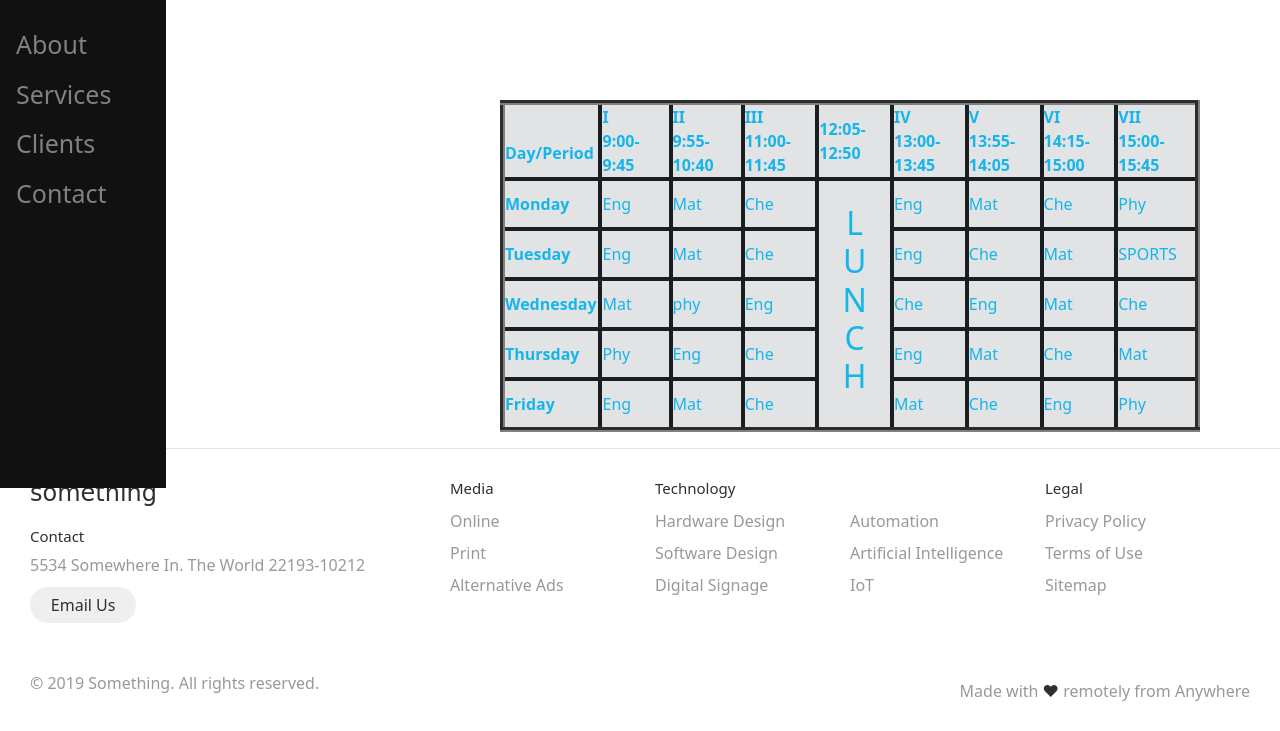
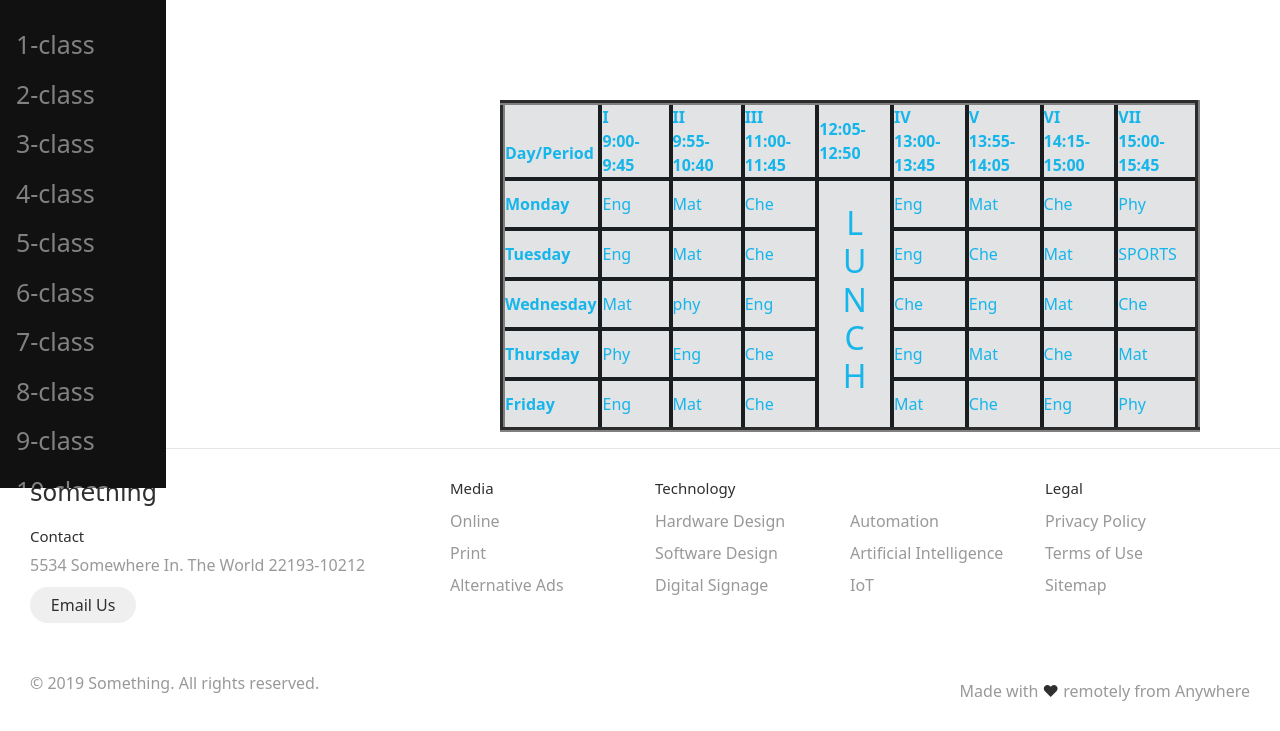
Before and after one commit to AndriiZanik/school_site, a Django app: page /schedule/ in a window 1280 px wide. Shown: the part 69-800 px from the top of the page. Run offline with Django 4.2, Linux system fonts and the light colour scheme; some libraries are stand-ins or nearby versions.

Commit message:
add template for schedule

```diff
--- a/templates/schedule.html
+++ b/templates/schedule.html
@@ -1,10 +1,17 @@
 {% extends 'base.html' %}
 {% block content %}
     <div class="sidenav">
-        <a href="#">About</a>
-        <a href="#">Services</a>
-        <a href="#">Clients</a>
-        <a href="#">Contact</a>
+        <a href="#">1-class</a>
+        <a href="#">2-class</a>
+        <a href="#">3-class</a>
+        <a href="#">4-class</a>
+        <a href="#">5-class</a>
+        <a href="#">6-class</a>
+        <a href="#">7-class</a>
+        <a href="#">8-class</a>
+        <a href="#">9-class</a>
+        <a href="#">10-class</a>
+        <a href="#">11-class</a>
     </div>
 
     <div class="schedule">
```
